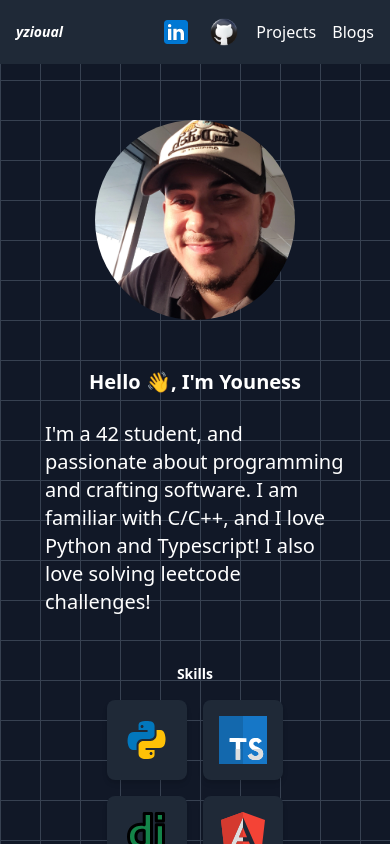
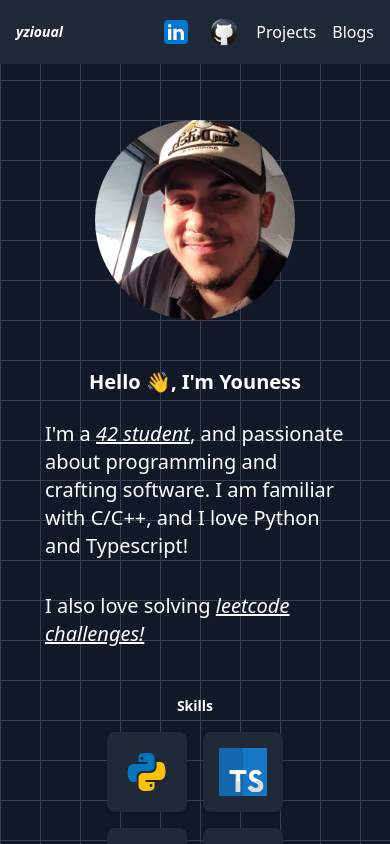
Before and after one commit to uness7/portfolio, an Angular app: page /home in a window 390 px wide. Shown: the top 844 px of the page. Built offline with nearby package versions, Linux system fonts and the light colour scheme.

Commit message:
update blogs page and add responsive design to projects page

```diff
--- a/src/app/components/intro/intro.component.html
+++ b/src/app/components/intro/intro.component.html
@@ -6,10 +6,18 @@
         <div class="w-[300px] md:w-[600px] lg:w-[900px] mx-auto text-center">
             <h1 class="text-xl lg:text-4xl font-bold mb-6">Hello 👋, I'm Youness</h1>
             <p class="text-xl text-left lg:text-2xl mb-8">
-            I'm a 42 student, and passionate about programming and crafting software.
-            I am familiar with C/C++, and I love Python and Typescript!
-            I also love solving leetcode challenges!
+            I'm a <a
+                class="italic underline"
+                href="https://www.42lehavre.fr">42 student</a>, and passionate about programming and crafting software. I am familiar with C/C++, and I love Python and Typescript!
             </p>
+            <p class="text-xl text-left lg:text-2xl mb-8">
+            I also love solving <a
+                class="italic underline"
+                href="https://leetcode.com/u/uness7/">
+                leetcode challenges!
+            </a>
+            </p>
+
         </div>
     </div>
 </section>
--- a/src/app/components/project/project.component.html
+++ b/src/app/components/project/project.component.html
@@ -1,21 +1,22 @@
 <!-- Inside app-project component -->
-<p class="font-bold text-xl  lg:text-3xl w-full text-white lg:mb-4">{{ project.title }}</p>
-
-<div class="flex flex-col lg:flex-row-reverse gap-6">
+<p class="font-bold text-xl py-1 lg:text-3xl w-full text-white lg:mb-4 sm:text-lg">{{ project.title }}</p>
+<div class="flex flex-col lg:flex-row-reverse gap-6 sm:gap-3">
   <!-- Video Section -->
-  <div class="w-full h-[210px] lg:w-1/2">
-    <video class="w-[250px] lg:w-full h-[200px] lg:h-auto rounded-lg shadow-lg" controls>
+  <div class="w-full h-[210px] lg:w-1/2 sm:h-[180px]">
+    <video
+      class="w-[250px] lg:w-full h-[200px] lg:h-auto rounded-lg shadow-lg sm:w-full sm:h-[170px] sm:object-cover"
+      controls
+    >
       <source src="{{ project.video }}" type="video/mp4" />
       <source src="{{ project.video }}" type="video/webm" />
       Your browser does not support the video tag.
     </video>
   </div>
-
   <!-- Project Info Section -->
   <div class="w-full lg:w-1/2">
-    <p class="text-sm lg:text-lg text-white mb-2">{{ project.description }}</p>
-    <p class="text-sm lg:text-md text-gray-300 mb-2"><strong>Technologies Used:</strong> {{ project.stack }}</p>
-    <p class="text-sm lg:text-md text-blue-400 hover:text-blue-300">
+    <p class="text-sm lg:text-lg text-white mb-2 sm:text-xs">{{ project.description }}</p>
+    <p class="text-sm lg:text-md text-gray-300 mb-2 sm:text-xs"><strong>Technologies Used:</strong> {{ project.stack }}</p>
+    <p class="text-sm lg:text-md text-blue-400 hover:text-blue-300 sm:text-xs">
       <a href="{{ project.link }}" target="_blank">View Project</a>
     </p>
   </div>
--- a/src/app/pages/blogs/blogs.component.html
+++ b/src/app/pages/blogs/blogs.component.html
@@ -1,4 +1,4 @@
-<div class="flex justify-center items-center text-white text-4xl mx-auto h-screen">
+<div class="flex justify-center items-center text-white text-sm lg:text-4xl mx-auto h-screen">
   <p>
     I will be adding blogs here soon ⏳
   </p>
--- a/src/app/pages/projects/projects.component.ts
+++ b/src/app/pages/projects/projects.component.ts
@@ -30,10 +30,10 @@ export class ProjectsComponent {
     },
     {
       title: 'Minishell - a basic version of bash',
-      description: 'A personal portfolio to showcase my work and skills.',
+      description: 'This project is about creating a simple shell that mimics Bash. We learned a lot about processes and file descriptors.',
       stack: ['C language', 'Unix programming'],
       link: 'https://github.com/uness7/minishell',
-      video: './media/vids/cub3d_review_2.mp4',
+      video: './media/vids/minishell_review.mp4',
     },
     // {
     //   title: 'Inception - a dockerized wordpress website',
```
Also changed, not shown: 4 other files (tests, documents, lock files or other folders).
